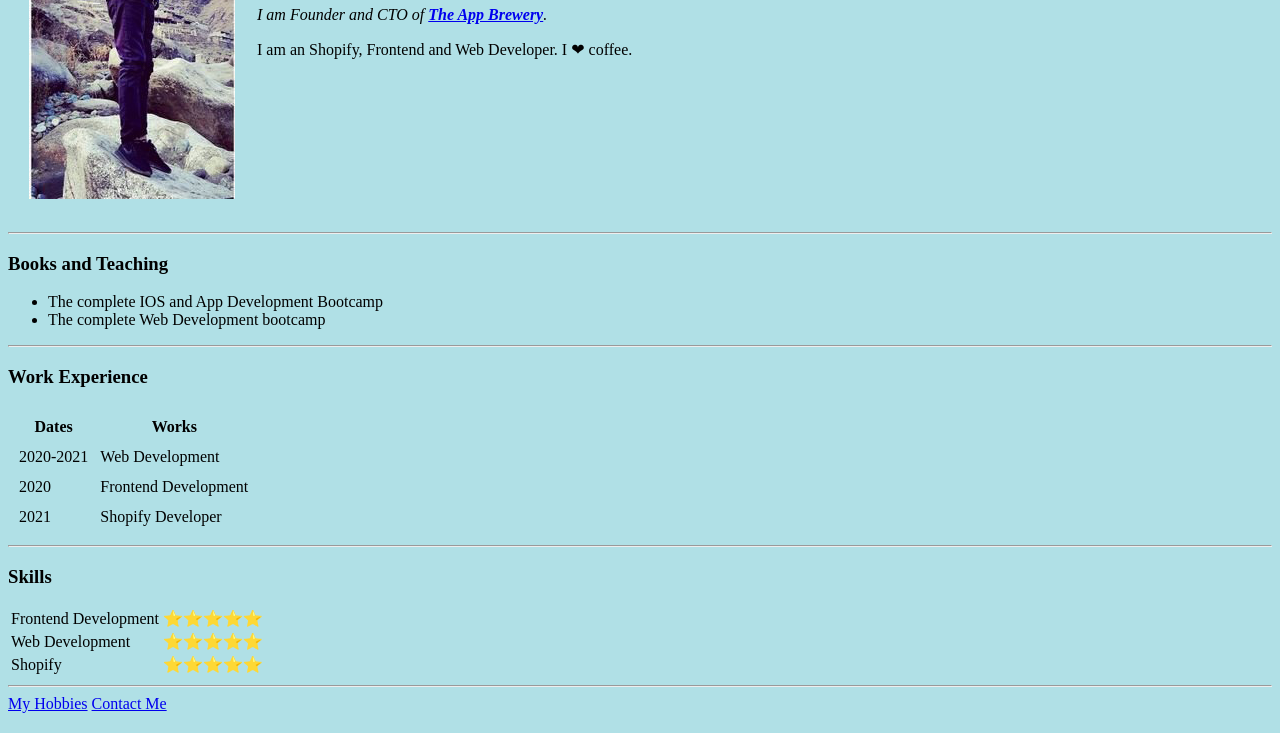
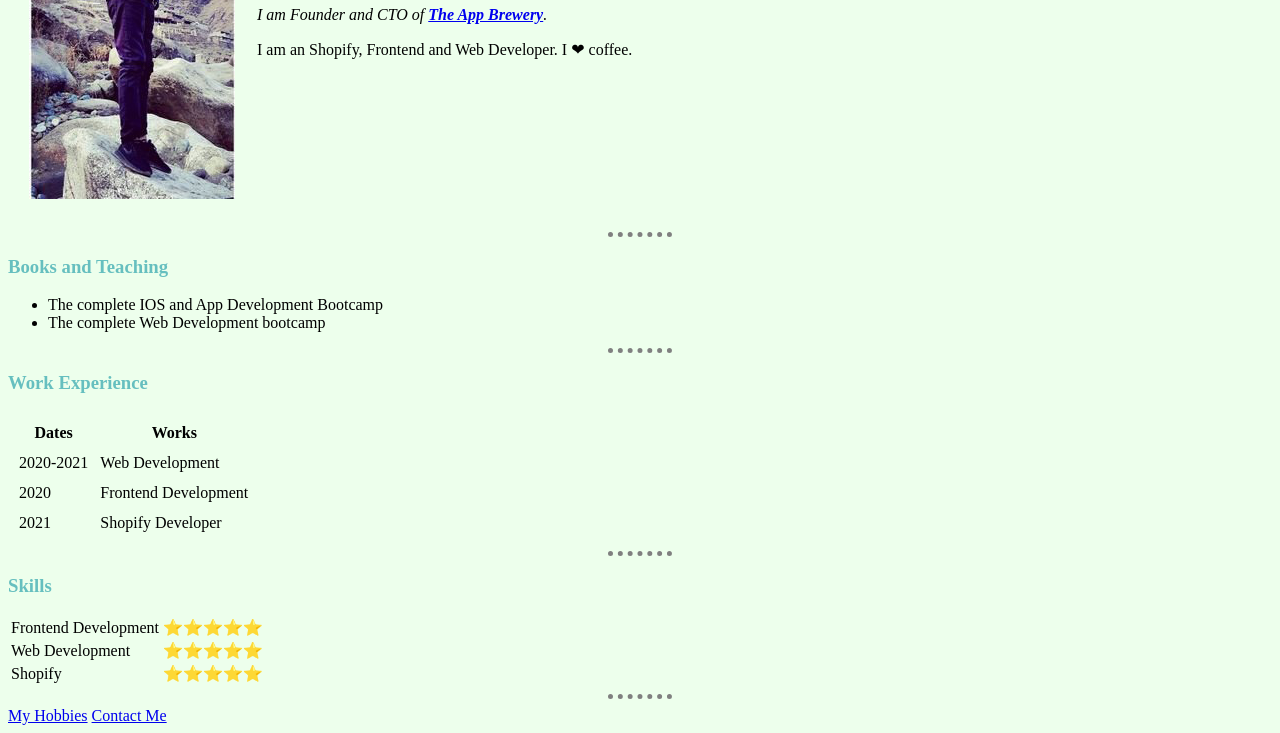
Before and after one commit to AhmadAzhar21/CV, a plain HTML site: page index.html in a window 1280 px wide. Shown: the part 230-963 px from the top of the page. Drawn offline with Linux system fonts and the light colour scheme.

Commit message:
Stylesheet connects

```diff
--- /dev/null
+++ b/css/styles.css
@@ -0,0 +1,14 @@
+body {
+  background-color: #edffec;
+}
+hr {
+  border-style: none;
+  border-top-style: dotted;
+  border-color: grey;
+  border-width: 5px;
+  width: 5%;
+}
+h1,
+h3 {
+  color: #66bfbf;
+}
--- a/index.html
+++ b/index.html
@@ -5,8 +5,9 @@
     <meta http-equiv="X-UA-Compatible" content="IE=edge" />
     <meta name="viewport" content="width=device-width, initial-scale=1.0" />
     <title>Index Page</title>
+    <link rel="stylesheet" href="./css/styles.css" />
   </head>
-  <body style="background-color: powderblue">
+  <body>
     <table cellspacing="20">
       <tr>
         <td>
```
Also changed, not shown: contact.html (+1 -0 lines), hobbies.html (+1 -0 lines).
